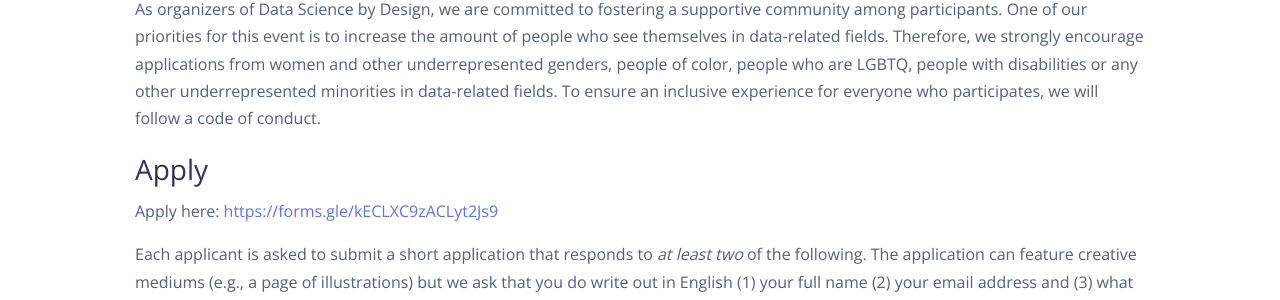
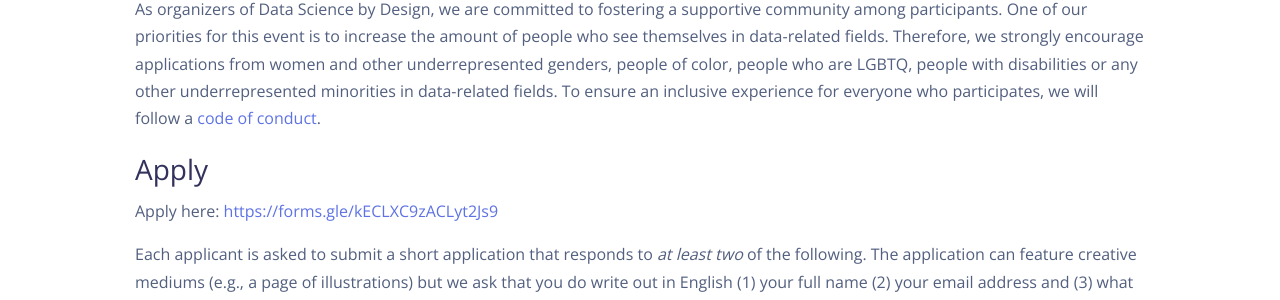
Before and after one commit to iamciera/DSxD_website, a Jekyll site: the page built from _pages/events.md, in a window 1280 px wide and 900 px high, scrolled down 1306 px. Shown: the part 262-562 px from the top of the window. Built offline with Jekyll 4.4.1, drawn with Linux system fonts in a browser that asks for light colours; nearby versions of some CDN libraries; some of the changed lines change nothing that is shown.

Commit message:
fixed coc link in events

```diff
--- a/_pages/events.md
+++ b/_pages/events.md
@@ -42,7 +42,7 @@
 
 Maybe you identify as a student, an educator, a researcher, a designer, an artist, an analyst, an engineer, or as something else entirely. All career stages - everyone is welcome!
 
-As organizers of Data Science by Design, we are committed to fostering a supportive community among participants. One of our priorities for this event is to increase the amount of people who see themselves in data-related fields. Therefore, we strongly encourage applications from women and other underrepresented genders, people of color, people who are LGBTQ, people with disabilities or any other underrepresented minorities in data-related fields. To ensure an inclusive experience for everyone who participates, we will follow a code of conduct.
+As organizers of Data Science by Design, we are committed to fostering a supportive community among participants. One of our priorities for this event is to increase the amount of people who see themselves in data-related fields. Therefore, we strongly encourage applications from women and other underrepresented genders, people of color, people who are LGBTQ, people with disabilities or any other underrepresented minorities in data-related fields. To ensure an inclusive experience for everyone who participates, we will follow a [code of conduct](http://datasciencebydesign.org/coc).
 
 ### Apply
 
```
